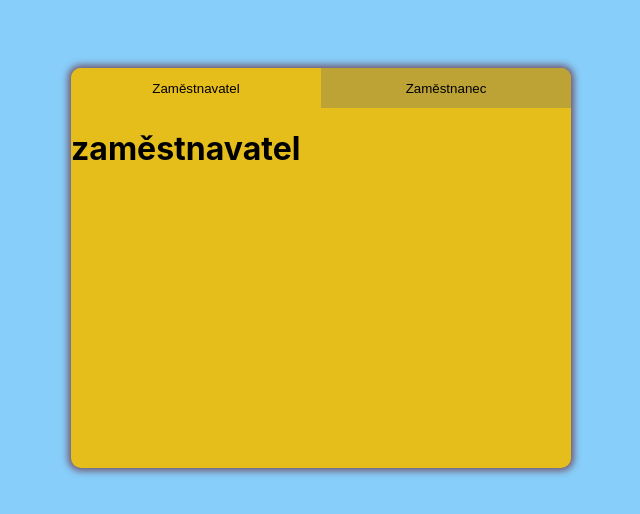
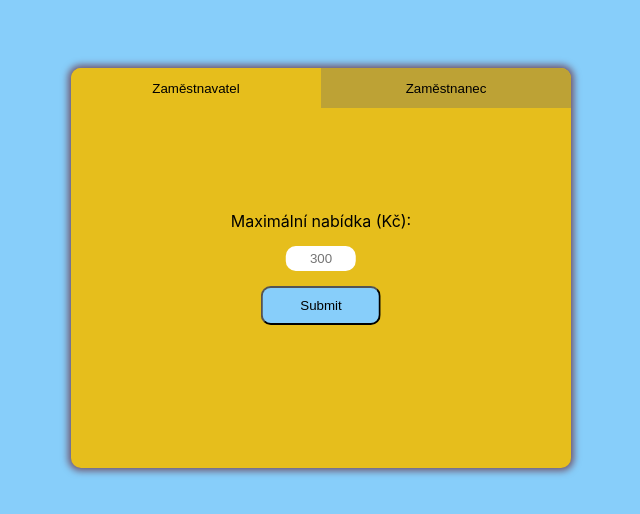
Before and after one commit to serclino/negotiation-app, a React (Create React App) app: page / in a window 1280 px wide. Shown: the part 132-646 px from the top of the page, without its empty margins (319-959 px from the left). Built offline with nearby package versions, Linux system fonts and the light colour scheme; the HTML template or start-up script is replaced by a standard one.

Commit message:
create Input.js

```diff
--- a/src/App.css
+++ b/src/App.css
@@ -31,3 +31,58 @@
 .active {
   background-color: #e6be1c !important;
 }
+
+form {
+  display: flex;
+  flex-direction: column;
+  align-items: center;
+  margin: 0 auto;
+  position: absolute;
+  top: 50%;
+  left: 50%;
+  transform: translate(-50%, -50%);
+  text-align: center;
+}
+
+input {
+  text-align: center;
+  margin: 15px 0;
+  max-width: 60px;
+  padding: 5px;
+  border-radius: 10px;
+  border: none;
+}
+
+input:focus {
+  outline: solid 2px black;
+}
+
+form > button {
+  width: 120px;
+  padding: 10px 0;
+  border-radius: 10px;
+  background-color: #87cefa;
+}
+
+/* This hides arrows from inputs using number */
+/* Chrome, Safari, Edge, Opera */
+input::-webkit-outer-spin-button,
+input::-webkit-inner-spin-button {
+  -webkit-appearance: none;
+  margin: 0;
+}
+/* Firefox */
+input[type="number"] {
+  -moz-appearance: textfield;
+}
+
+.popup {
+  position: relative;
+  left: 50%;
+  transform: translateX(-50%);
+
+  z-index: 10;
+  width: 60%;
+  height: 60%;
+  background-color: white;
+}
--- a/src/App.js
+++ b/src/App.js
@@ -2,14 +2,25 @@ import React, { useState } from "react";
 import "./App.css";
 import { Tabs } from "./components/Tabs";
 import { Input } from "./components/Input";
+import { PopUp } from "./components/PopUp";
 
 const App = () => {
   const [tab, setTab] = useState("zaměstnavatel");
+  const [max, setMax] = useState(null);
+  const [min, setMin] = useState(null);
 
   return (
     <>
-      <Tabs tab={tab} setTab={setTab} />
-      <Input tab={tab} />
+      <Tabs tab={tab} setTab={setTab} max={max} min={min} />
+      <Input
+        tab={tab}
+        setTab={setTab}
+        min={min}
+        max={max}
+        setMin={setMin}
+        setMax={setMax}
+      />
+      {min && max && <PopUp />}
     </>
   );
 };
--- a/src/components/Input.js
+++ b/src/components/Input.js
@@ -1,10 +1,40 @@
-import React from "react";
+import React, { useState } from "react";
 
-export const Input = ({ tab }) => {
+export const Input = ({ tab, setTab, setMin, setMax }) => {
+  const [inputVal, setInputVal] = useState("");
+
+  const handleSubmit = (e) => {
+    e.preventDefault();
+    if (inputVal === "") {
+      return document.querySelector("input").focus();
+    }
+    if (tab === "zaměstnavatel") {
+      setMax(inputVal);
+      setInputVal("");
+      setTab("zaměstnanec");
+    } else {
+      setMin(inputVal);
+      setInputVal("");
+      setTab("zaměstnavatel");
+    }
+  };
+
   return (
-    <>
-      {tab === "zaměstnavatel" && <h1>{tab}</h1>}
-      {tab === "zaměstnanec" && <h1>{tab}</h1>}
-    </>
+    <form onSubmit={(e) => handleSubmit(e)}>
+      <label htmlFor="nabídka">
+        {tab === "zaměstnavatel"
+          ? "Maximální nabídka (Kč):"
+          : "Minimální mzda (Kč):"}
+      </label>
+      <input
+        type="number"
+        name="nabídka"
+        min="0"
+        placeholder="300"
+        value={inputVal}
+        onChange={(e) => setInputVal(e.target.value)}
+      />
+      <button type="submit">Submit</button>
+    </form>
   );
 };
--- /dev/null
+++ b/src/components/PopUp.js
@@ -0,0 +1,7 @@
+import React from 'react'
+
+export const PopUp = () => {
+  return (
+    <div className='popup'>PopUp</div>
+  )
+}
--- a/src/components/Tabs.js
+++ b/src/components/Tabs.js
@@ -1,13 +1,14 @@
 import React from "react";
 
-export const Tabs = ({ tab, setTab }) => {
+export const Tabs = ({ tab, setTab, max, min }) => {
   return (
     <section className="tabs">
         <div>
           <button
             onClick={() => setTab("zaměstnavatel")}
             style={{ borderTopLeftRadius: "10px" }}
-          className={tab === "zaměstnavatel" ? "active" : null}
+            className={tab === "zaměstnavatel" ? "active" : ""}
+            disabled={max}
           >
             Zaměstnavatel
           </button>
@@ -16,7 +17,8 @@ export const Tabs = ({ tab, setTab }) => {
           <button
             onClick={() => setTab("zaměstnanec")}
             style={{ borderTopRightRadius: "10px" }}
-          className={tab === "zaměstnanec" && "active"}
+            className={tab === "zaměstnanec" ? "active" : ""}
+            disabled={min}
           >
             Zaměstnanec
           </button>
```
Lines whose indentation alone changed are shown as unchanged.
